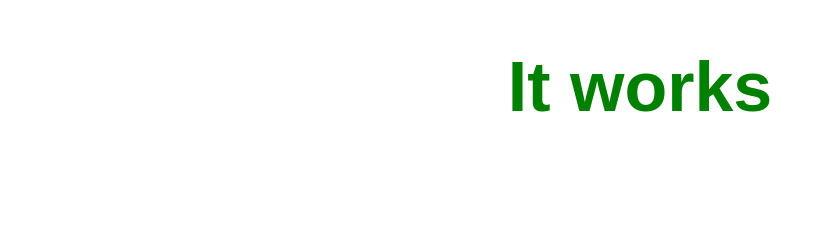
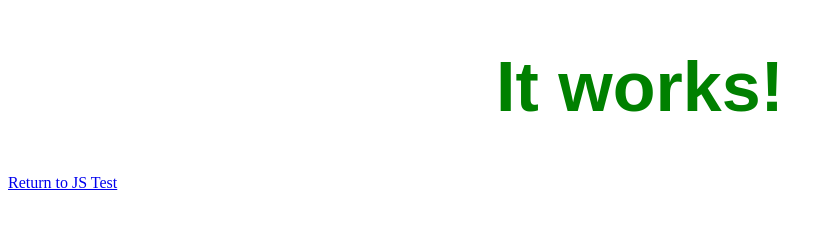
Before and after one commit to archieaird/archieaird.github.io, a plain HTML site: page jstest/itworks.html in a window 1280 px wide. Shown: the whole page, without its empty margins (0-833 px from the left). Drawn offline with Linux system fonts and the light colour scheme.

Commit message:
Update itworks.html

```diff
--- a/jstest/itworks.html
+++ b/jstest/itworks.html
@@ -5,7 +5,8 @@
   </head>
   <body>
     <h1 style="color: green; font-size: 70px; text-align: center; font-family: sans-serif;">
-      It works
+      It works!
     </h1>
+    <a href="https://archieaird.github.io/jstest">Return to JS Test</a>
   </body>
 </html>
```
